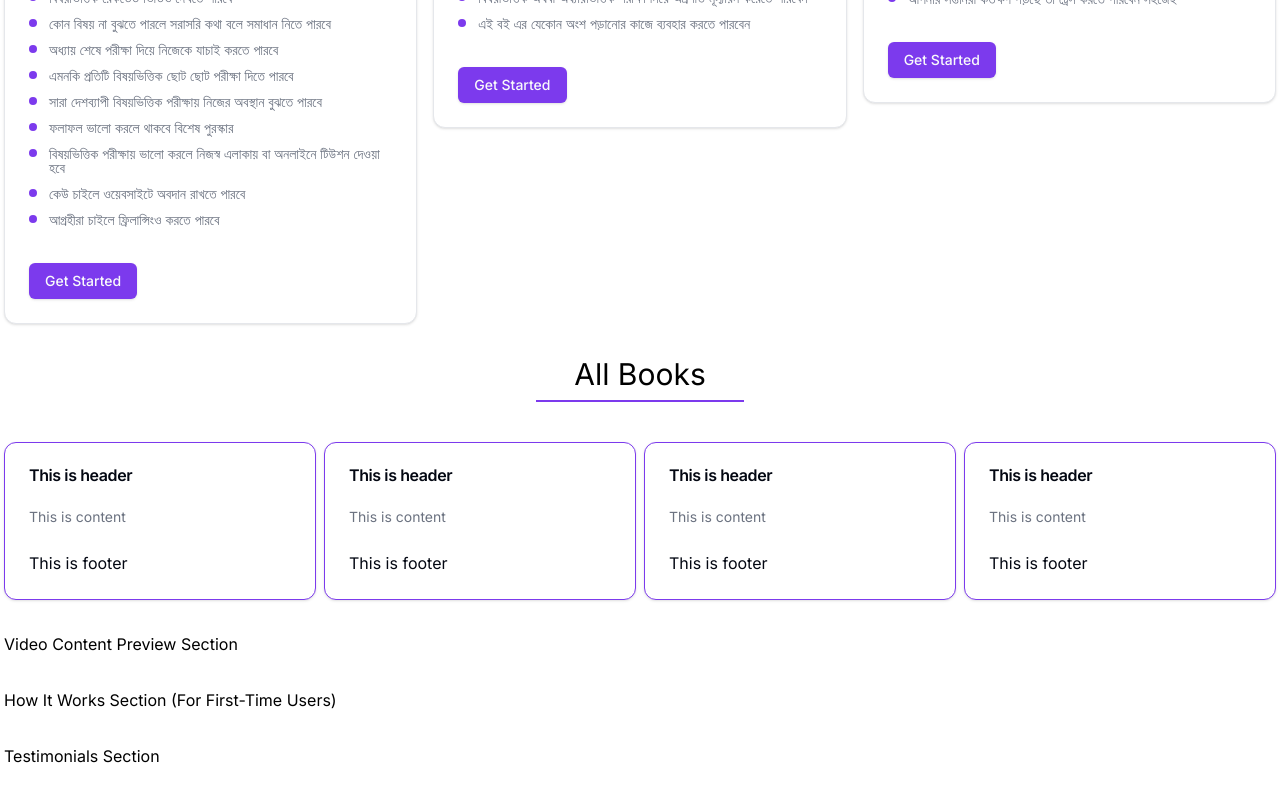
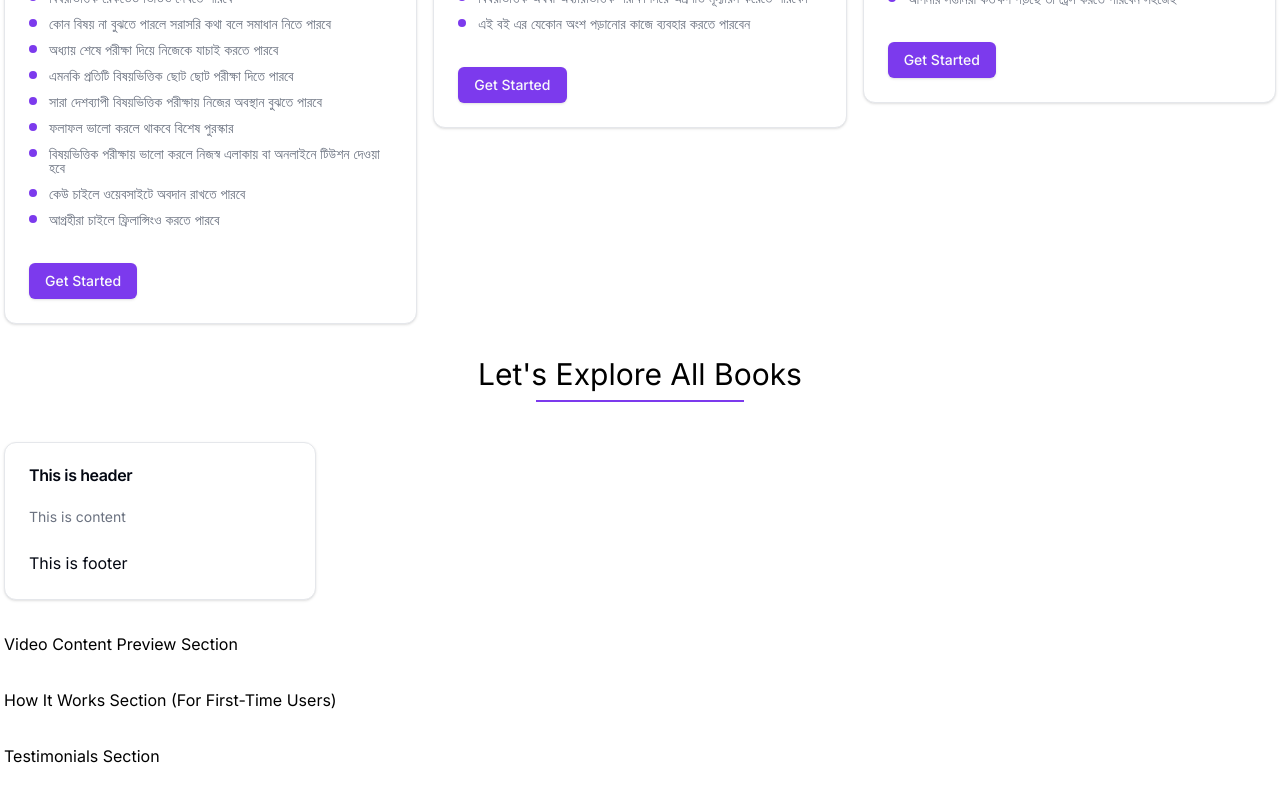
Before and after one commit to Jahid1987/smart-book-ts, a Next.js app: page / in a window 1280 px wide. Shown: the part 856-1653 px from the top of the page. Built offline with nearby package versions, Linux system fonts and the light colour scheme; a web font is replaced by a local one.

Commit message:
add: service details

```diff
--- /dev/null
+++ b/src/app/(front-end)/services/[service]/page.tsx
@@ -0,0 +1,5 @@
+const ServiceDetails = ({ params }: { params: { service: string } }) => {
+  return <div>Details about {params.service}</div>;
+};
+
+export default ServiceDetails;
--- a/src/app/(front-end)/services/page.tsx
+++ b/src/app/(front-end)/services/page.tsx
@@ -1,5 +1,5 @@
-const page = () => {
+const Services = () => {
   return <div>All services</div>;
 };
 
-export default page;
+export default Services;
--- /dev/null
+++ b/src/components/front-end/home/BookCard.tsx
@@ -0,0 +1,25 @@
+import {
+  Card,
+  CardContent,
+  CardDescription,
+  CardFooter,
+  CardHeader,
+  CardTitle,
+} from "@/components/ui/card";
+const BookCard = () => {
+  return (
+    <div>
+      <Card className="transform hover:border-primary ">
+        <CardHeader>
+          <CardTitle>This is header</CardTitle>
+        </CardHeader>
+        <CardContent>
+          <CardDescription>This is content</CardDescription>
+        </CardContent>
+        <CardFooter>This is footer</CardFooter>
+      </Card>
+    </div>
+  );
+};
+
+export default BookCard;
--- a/src/components/front-end/home/Books.tsx
+++ b/src/components/front-end/home/Books.tsx
@@ -1,54 +1,12 @@
 import SectionTitle from "@/components/shared/SectionTitle";
-import {
-  Card,
-  CardContent,
-  CardDescription,
-  CardFooter,
-  CardHeader,
-  CardTitle,
-} from "@/components/ui/card";
+import BookCard from "./BookCard";
 
 const Books = () => {
   return (
     <section>
-      <SectionTitle title="All Books" />
+      <SectionTitle title="Let's Explore All Books" />
       <div className="grid gap-2 grid-cols-2 md:grid-cols-3 lg:grid-cols-4">
-        <Card className="border-primary">
-          <CardHeader>
-            <CardTitle>This is header</CardTitle>
-          </CardHeader>
-          <CardContent>
-            <CardDescription>This is content</CardDescription>
-          </CardContent>
-          <CardFooter>This is footer</CardFooter>
-        </Card>
-        <Card className="border-primary">
-          <CardHeader>
-            <CardTitle>This is header</CardTitle>
-          </CardHeader>
-          <CardContent>
-            <CardDescription>This is content</CardDescription>
-          </CardContent>
-          <CardFooter>This is footer</CardFooter>
-        </Card>
-        <Card className="border-primary">
-          <CardHeader>
-            <CardTitle>This is header</CardTitle>
-          </CardHeader>
-          <CardContent>
-            <CardDescription>This is content</CardDescription>
-          </CardContent>
-          <CardFooter>This is footer</CardFooter>
-        </Card>
-        <Card className="border-primary">
-          <CardHeader>
-            <CardTitle>This is header</CardTitle>
-          </CardHeader>
-          <CardContent>
-            <CardDescription>This is content</CardDescription>
-          </CardContent>
-          <CardFooter>This is footer</CardFooter>
-        </Card>
+        <BookCard />
       </div>
     </section>
   );
--- a/src/components/front-end/home/FeatureCard.tsx
+++ b/src/components/front-end/home/FeatureCard.tsx
@@ -22,7 +22,7 @@ const FeatureCard = ({
   btn?: { name: string; link: string };
 }) => {
   return (
-    <Card className="relative transform transition-transform duration-300 hover:scale-105">
+    <Card className="relative transform transition-transform duration-300 hover:scale-[102%]">
       <CardContent>
         <span className="flex justify-center w-full h-fit">
           <Image
--- a/src/components/front-end/home/Features.tsx
+++ b/src/components/front-end/home/Features.tsx
@@ -5,7 +5,7 @@ import FeatureCard from "./FeatureCard";
 const Features = () => {
   return (
     <section className="">
-      <SectionTitle title="Let's Explore Features" />
+      <SectionTitle title="Let's Explore Services" />
       {/* all Features */}
       <div className="grid gap-4 grid-cols-1 md:grid-cols-2 lg:grid-cols-3 items-start">
         {/* for students */}
@@ -40,7 +40,7 @@ const Features = () => {
               item: "আগ্রহীরা চাইলে ফ্রিলান্সিংও করতে পারবে",
             },
           ]}
-          btn={{ name: "Get Started", link: "/featues/student" }}
+          btn={{ name: "Get Started", link: "/services/student" }}
         />
         {/* for Teachers and Guardians */}
         <FeatureCard
@@ -53,7 +53,7 @@ const Features = () => {
             },
             { item: "এই বই এর যেকোন অংশ পড়ানোর কাজে ব্যবহার করতে পারবেন" },
           ]}
-          btn={{ name: "Get Started", link: "/featues/teacher" }}
+          btn={{ name: "Get Started", link: "/services/teacher" }}
         />
         <FeatureCard
           title="For Guardians"
@@ -64,7 +64,7 @@ const Features = () => {
               item: "আপনার সন্তানরা কতক্ষণ পড়ছে তা ট্রেস করতে পারবেন সহজেই",
             },
           ]}
-          btn={{ name: "Get Started", link: "/featues/teacher" }}
+          btn={{ name: "Get Started", link: "/services/guardian" }}
         />
       </div>
     </section>
--- a/tailwind.config.ts
+++ b/tailwind.config.ts
@@ -55,7 +55,18 @@ const config: Config = {
   			lg: 'var(--radius)',
   			md: 'calc(var(--radius) - 2px)',
   			sm: 'calc(var(--radius) - 4px)'
-  		}
+  		},
+		  keyframes: {
+			'border-flow': {
+			  '0%': { width: '0%', height: '0%' },
+			  '25%': { width: '100%', height: '0%' },
+			  '50%': { width: '100%', height: '100%' },
+			  '100%': { width: '100%', height: '100%' },
+			},
+		  },
+		  animation: {
+			'border-flow': 'border-flow 1s ease forwards',
+		  },
   	}
   },
   plugins: [require("tailwindcss-animate")],
```
